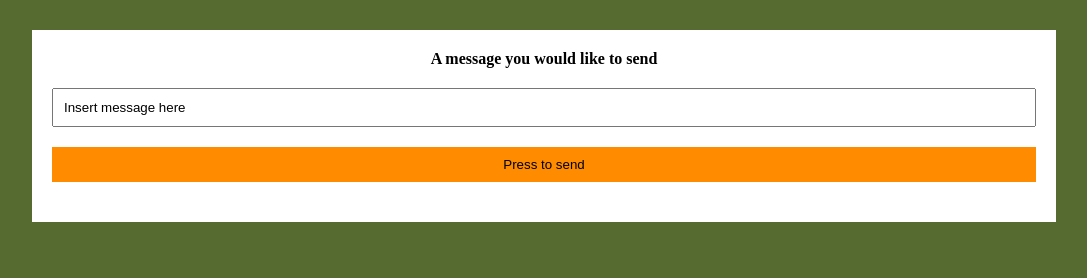
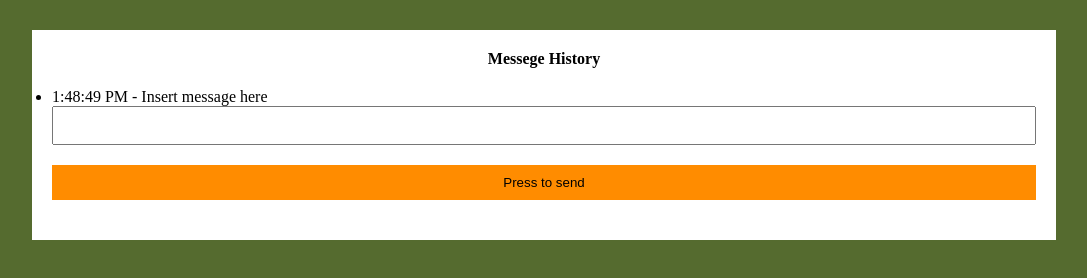
Before and after one commit to tangratannakra/JS-playground, a plain HTML site: page Messenger/index.html in a window 1280 px wide. Both pictures are taken after a click on the button "Press to send". Shown: the whole page, without its empty margins (96-1183 px from the left). Drawn offline with Linux system fonts and the light colour scheme.

Commit message:
Messenger now display data and push data into array when button or enter is pressed. Timestamp also added

```diff
--- a/Messenger/index.html
+++ b/Messenger/index.html
@@ -9,13 +9,14 @@
 </head>
 <body>
     <div class="container">
-        <div class="history">
+            <h4>Messege History</h4>
+        <div>
+            <ul class="history"></ul>
+        </div>
 
-        </div>
-        <h4>A message you would like to send</h4>
-        <input class="input" value="Insert message here"></input>
+        <input class="input" type="text" onfocus="this.value=''" value="Insert message here"></input>
         <button class="sendBtn" type="button">Press to send</button>
     </div>
-
+<script src="script.js"></script>
 </body>
 </html>
--- a/Messenger/script.js
+++ b/Messenger/script.js
@@ -2,7 +2,30 @@ const inputBtn = document.querySelector('.sendBtn');
 const inputField = document.querySelector('.input');
 const display = document.querySelector('.history');
 
-let chatHistory = [{
-    timestamp: 'date-time',
-    messege: 'dummy text'
-}];
+let chatHistory = [];
+let chatElement = {};
+chatElement.timeStamp = new Date().toLocaleTimeString();
+
+//when click event, push into array object and display it into the history
+function whenClicked() {
+    const li = document.createElement('li');
+    const deleteBtn = document.createElement('button');
+
+    chatElement.messege = inputField.value;
+    chatHistory.push(chatElement);
+    li.appendChild(document.createTextNode(chatElement.timeStamp + " - " + chatElement.messege));
+    display.appendChild(li);
+    inputField.value= ''; //clear the input field for the next messege;
+    console.log(deleteBtn);
+
+}
+
+//when "press to send" is pressed messege is added to history and displayed to the screen
+inputBtn.addEventListener('click', whenClicked);
+
+//when Enter is pressed messege is added to history and displayed to the screen;
+document.addEventListener('keypress', function(e){
+    if (e.keyCode === 13) {
+    whenClicked();
+  }
+});
```
